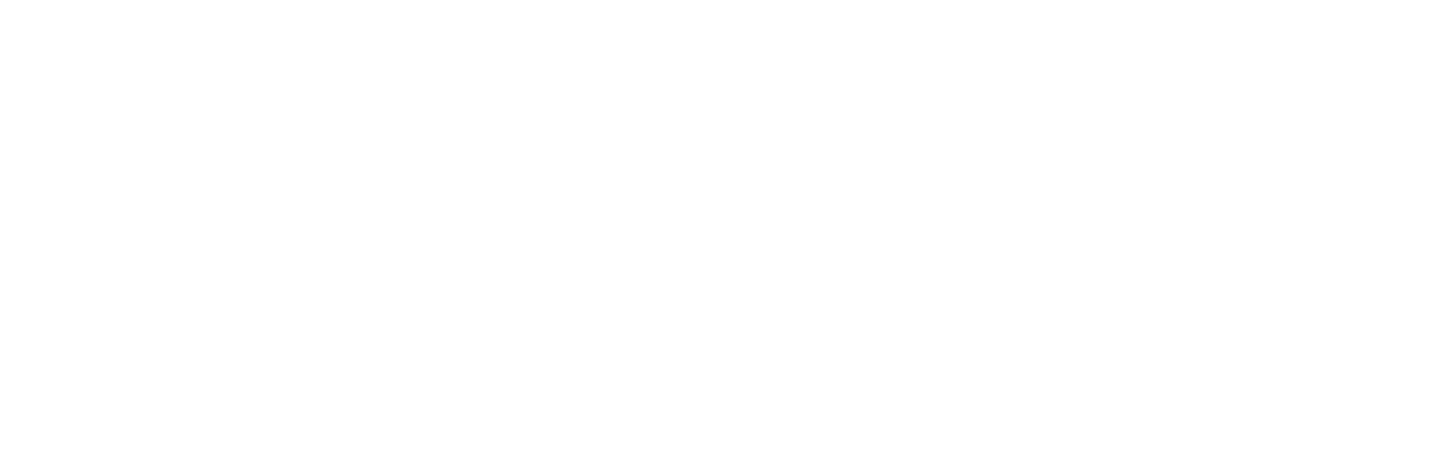
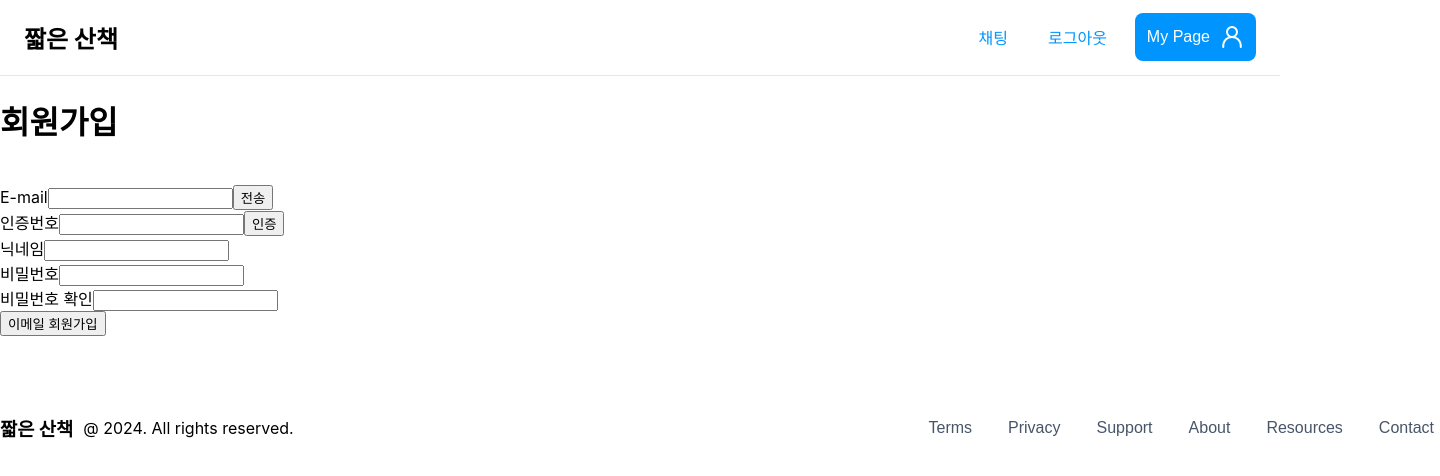
Before and after one commit to choeh124/frontend, a React (Create React App) app: page /signup in a window 1280 px wide. Before the commit this address had no page. Shown: the top 476 px of the page, 1440 px wide, since content can reach past the window. Built offline with nearby package versions, Linux system fonts and the light colour scheme.

Commit message:
[Feat] Login

```diff
--- a/src/App.js
+++ b/src/App.js
@@ -4,6 +4,7 @@
 import Post from "./component/post/Post.jsx";
 
 import { BrowserRouter as Router, Routes, Route } from "react-router-dom";
+import SignUp from "./component/users/SignUp.jsx";
 
 function App() {
   return (
@@ -13,6 +14,7 @@
           <Route path="/login" element={<Login />} />
           <Route path="/posts" element={<Posts />} />
           <Route path="/posts/:id" element={<Post />} />
+          <Route path="/signup" element={<SignUp />} />
         </Routes>
       </Router>
     </div>
--- /dev/null
+++ b/src/component/users/SignUp.jsx
@@ -0,0 +1,26 @@
+import Footer from "../Footer";
+import Header from "../Header";
+
+export default function SignUp() {
+  return (
+    <div>
+      <Header />
+      <h1>회원가입</h1>
+      <br />
+      E-mail<input type="text"></input>
+      <button>전송</button>
+      <br />
+      인증번호<input type="text"></input>
+      <button>인증</button>
+      <br />
+      닉네임<input type="text"></input>
+      <br />
+      비밀번호<input type="text"></input>
+      <br />
+      비밀번호 확인<input type="text"></input>
+      <br />
+      <button>이메일 회원가입</button>
+      <Footer />
+    </div>
+  );
+}
```
